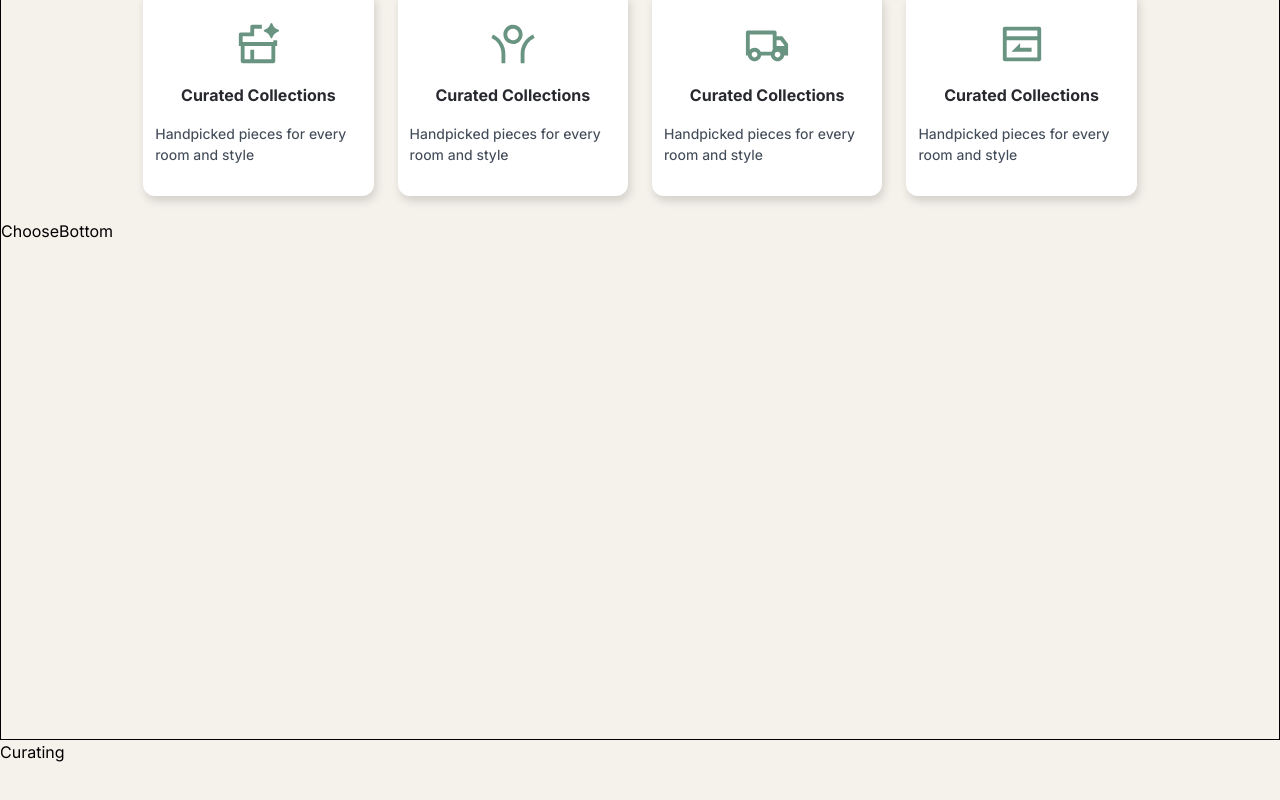
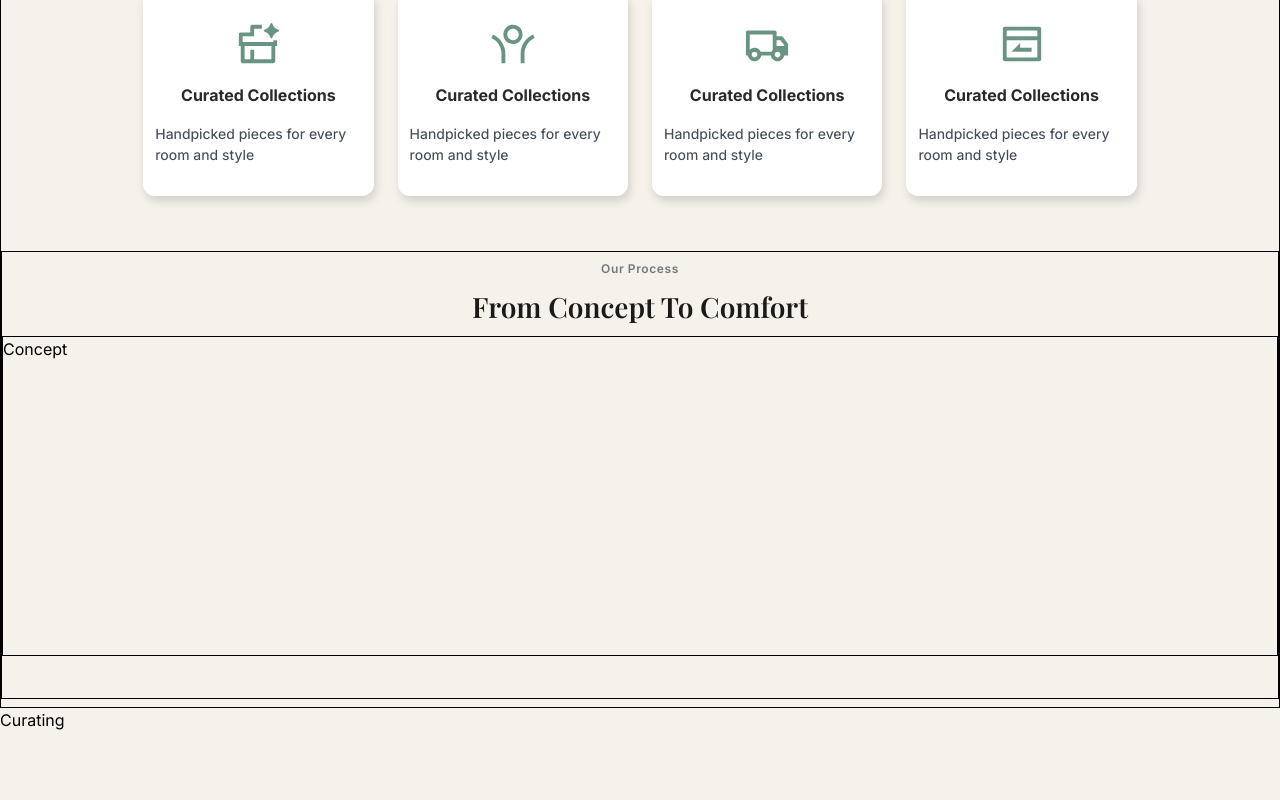
Before and after one commit to DragnelProjects/Furniture-website, a React (Vite) app: page /about in a window 1280 px wide. Shown: the part 1774-2574 px from the top of the page. Built offline with nearby package versions, Linux system fonts and the light colour scheme; a web font is replaced by a local one.

Commit message:
started the bottom part of why choose us section of about us page

```diff
--- a/src/about/choose-us/Choose.jsx
+++ b/src/about/choose-us/Choose.jsx
@@ -29,7 +29,7 @@ function Choose() {
   ]
 
   return (
-    <div className='min-h-screen border flex_col py-2 '>
+    <div className='min-h-screen border flex_col gap-8 py-2 '>
       <ChooseTop reasons={reasons}/>
       <ChooseBottom/>
     </div>
--- a/src/about/choose-us/ChooseBottom.jsx
+++ b/src/about/choose-us/ChooseBottom.jsx
@@ -1,8 +1,13 @@
 import React from 'react'
+import Concept from './Concept'
 
 function ChooseBottom() {
   return (
-    <div className='min-h-[40vw] '>ChooseBottom</div>
+    <div className='min-h-[35vw] items_col gap-2 py-2 border '>
+        <h4 className='text-[12px] text-[#717881] tracking-wider font-semibold'>Our Process</h4>
+        <h2 className='title_text'>From Concept To Comfort</h2>
+        <Concept/>
+    </div>
   )
 }
 
--- a/src/about/choose-us/Concept.jsx
+++ b/src/about/choose-us/Concept.jsx
@@ -2,7 +2,7 @@ import React from 'react'
 
 function Concept() {
   return (
-    <div>Concept</div>
+    <div className='w-full flex h-[25vw] border'>Concept</div>
   )
 }
 
```
